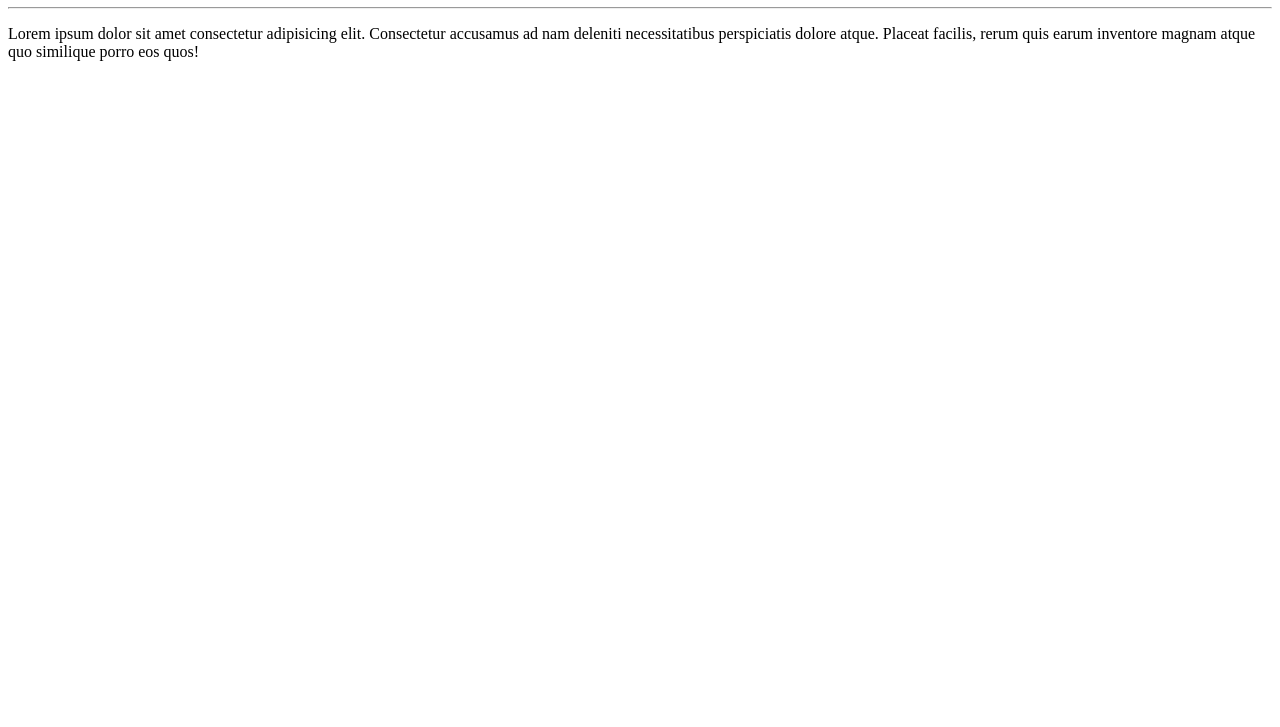
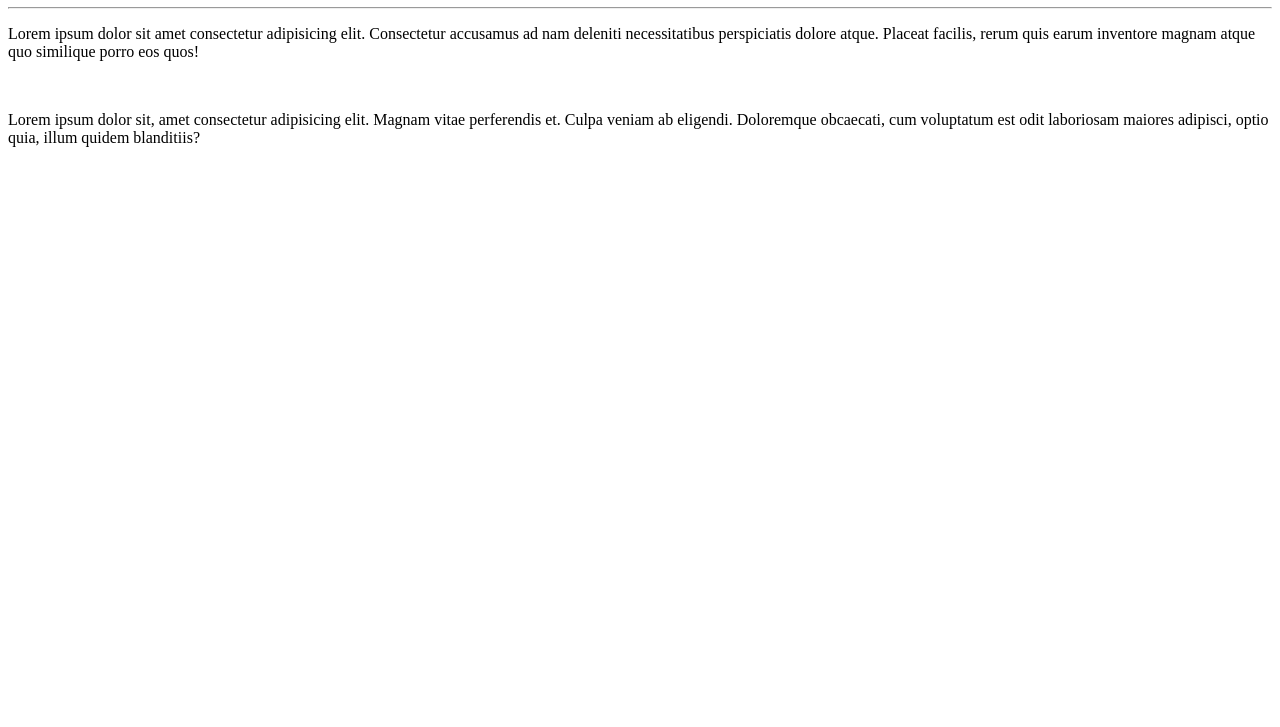
Before and after one commit to bielzd/test-git, a plain HTML site: page example-site/index.html in a window 1280 px wide. Shown: the part 73-800 px from the top of the page. Drawn offline with Linux system fonts and the light colour scheme.

Commit message:
added a new paragraph

```diff
--- a/example-site/index.html
+++ b/example-site/index.html
@@ -11,5 +11,7 @@
     <h1>Hello, world</h1>
     <hr>
     <p>Lorem ipsum dolor sit amet consectetur adipisicing elit. Consectetur accusamus ad nam deleniti necessitatibus perspiciatis dolore atque. Placeat facilis, rerum quis earum inventore magnam atque quo similique porro eos quos!</p>
+    <br>
+    <p>Lorem ipsum dolor sit, amet consectetur adipisicing elit. Magnam vitae perferendis et. Culpa veniam ab eligendi. Doloremque obcaecati, cum voluptatum est odit laboriosam maiores adipisci, optio quia, illum quidem blanditiis?</p>
 </body>
 </html>
```
